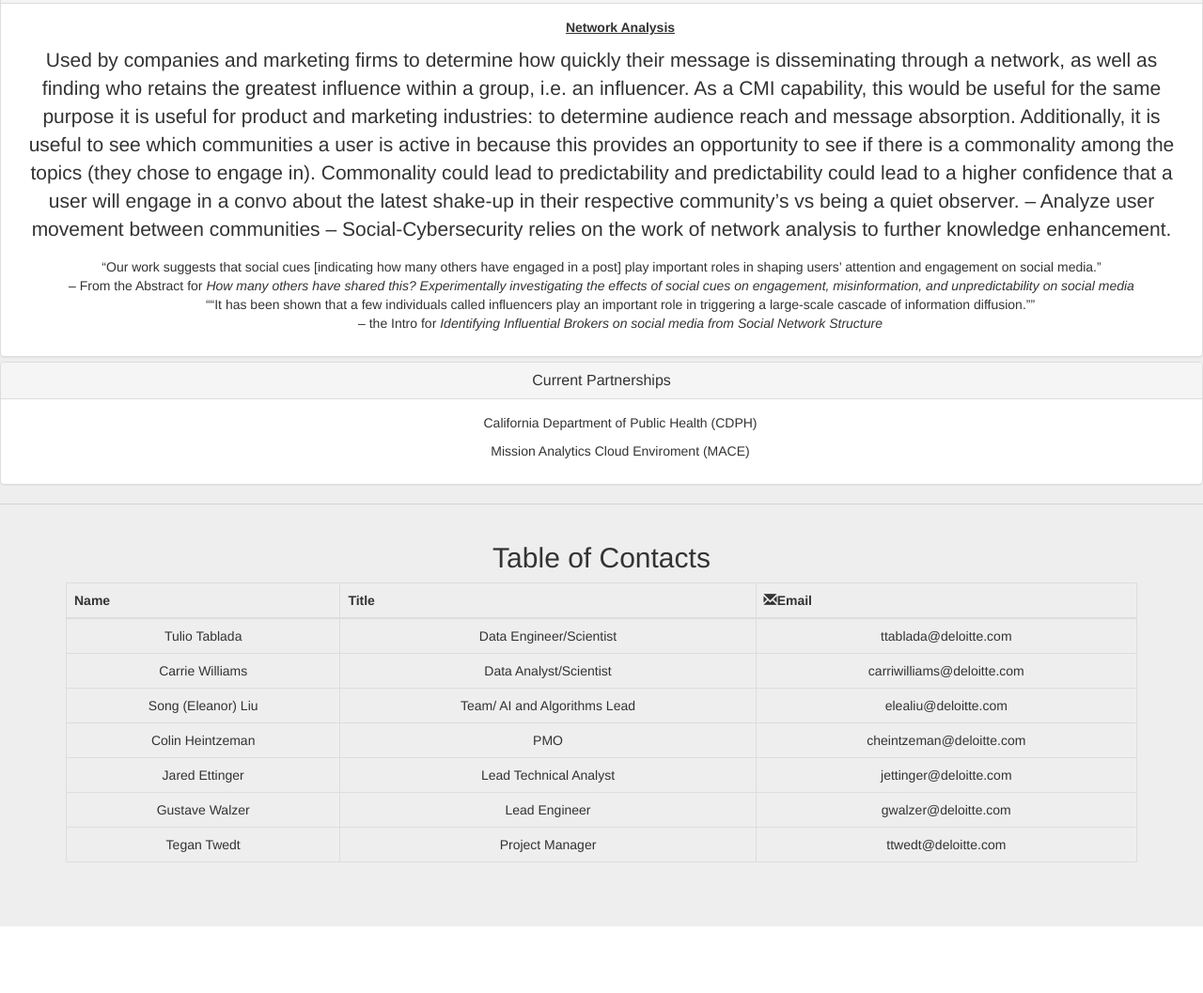
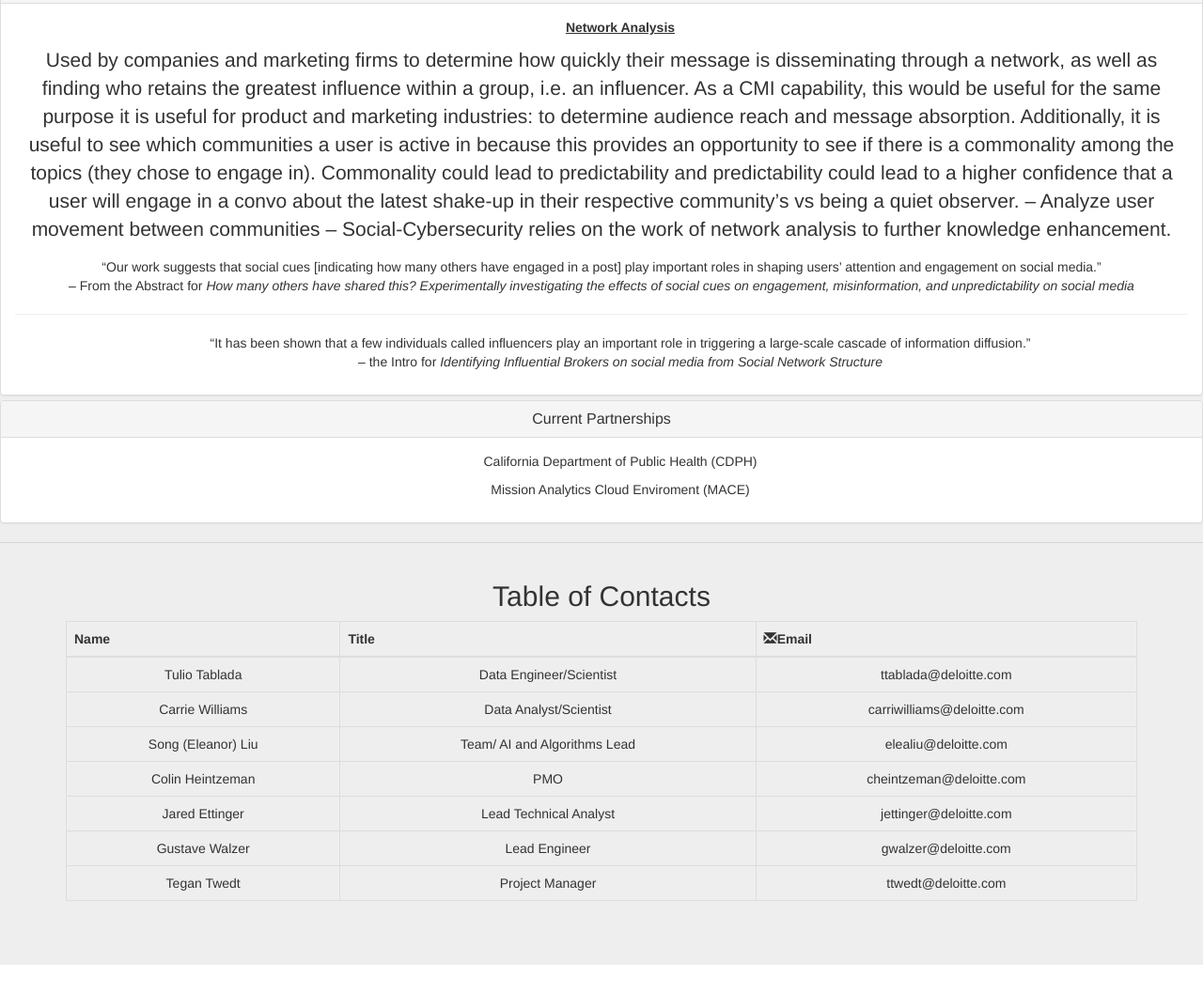
Before and after one commit to CW535/CMI_Analytics.github.io, a plain HTML site: page index.html in a window 1280 px wide. Shown: the part 866-1923 px from the top of the page at 94% size. Before the commit the page ends 1882 px from the top, so only its background shows below. Drawn offline with nearby package versions, Linux system fonts and the light colour scheme.

Commit message:
Update index.html

```diff
--- a/index.html
+++ b/index.html
@@ -119,7 +119,8 @@
           <p>Used by companies and marketing firms to determine how quickly their message is disseminating through a network, as well as finding who retains the greatest influence within a group, i.e. an influencer. As a CMI capability, this would be useful for the same purpose it is useful for product and marketing industries: to determine audience reach and message absorption. Additionally, it is useful to see which communities a user is active in because this provides an opportunity to see if there is a commonality among the topics (they chose to engage in). Commonality could lead to predictability and predictability could lead to a higher confidence that a user will engage in a convo about the latest shake-up in their respective community’s vs being a quiet observer. – Analyze user movement between communities –
 Social-Cybersecurity relies on the work of network analysis to further knowledge enhancement.</p>
           <q>Our work suggests that social cues [indicating how many others have engaged in a post] play important roles in shaping users’ attention and engagement on social media.</q><br>– From the Abstract for <i>How many others have shared this? Experimentally investigating the effects of social cues on engagement, misinformation, and unpredictability on social media</i></br>
-          <ul><q>“It has been shown that a few individuals called influencers play an important role in triggering a large-scale cascade of information diffusion.”</q><br> –  the Intro for <i>Identifying Influential Brokers on social media from Social Network Structure</i></br>
+          <hr></hr>
+          <ul><q>It has been shown that a few individuals called influencers play an important role in triggering a large-scale cascade of information diffusion.</q><br> –  the Intro for <i>Identifying Influential Brokers on social media from Social Network Structure</i></br>
           </ul>
           </div>
       </div>
```
